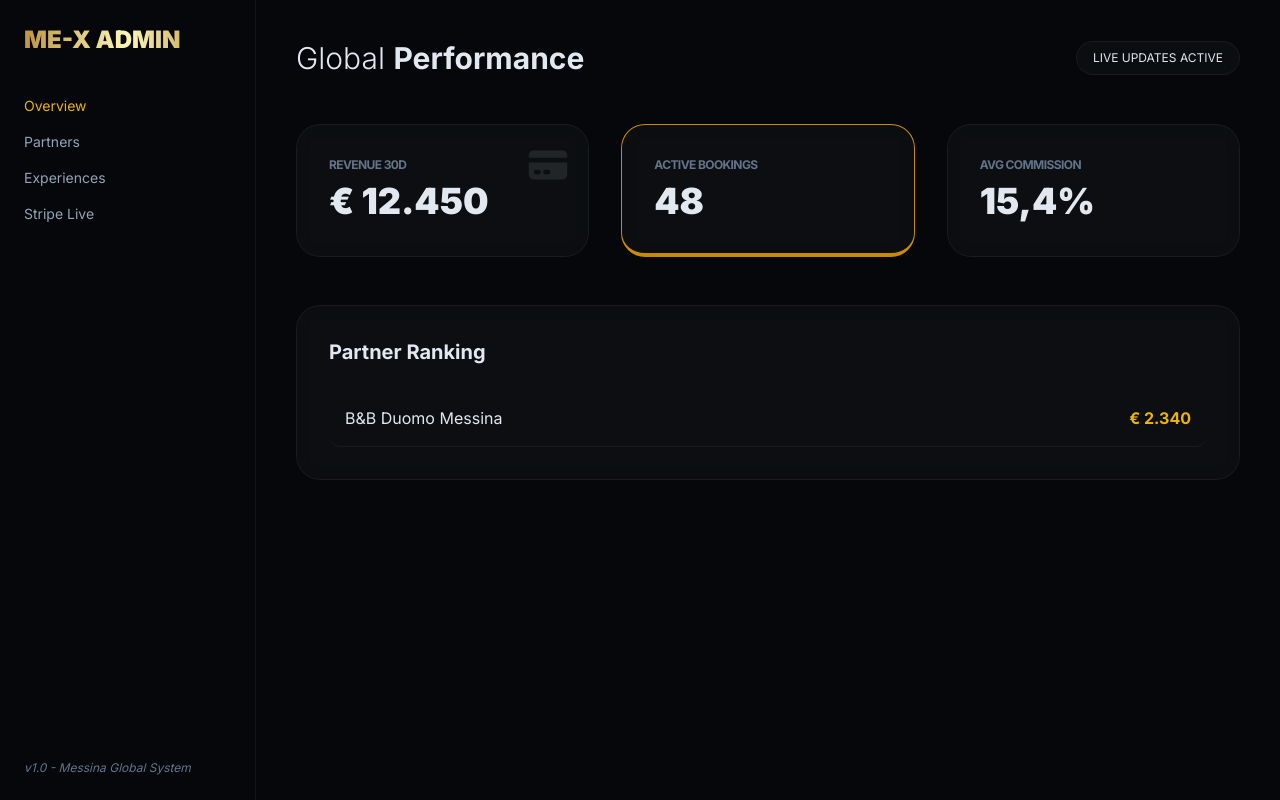
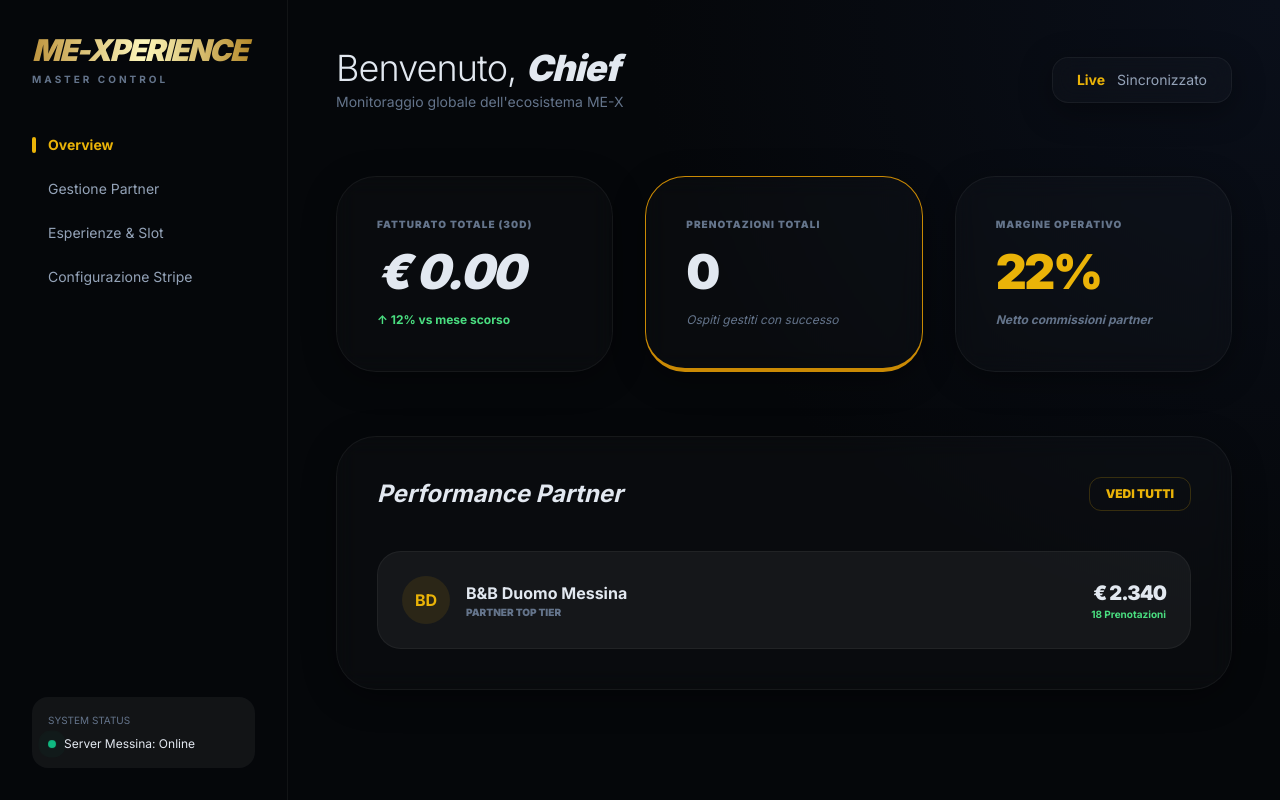
Before and after one commit to me-experince/me-experience-app, a website: page public/admin.html in a window 1280 px wide. Drawn offline with nearby package versions, Linux system fonts and the light colour scheme; no server answers.

Commit message:
Update admin.html

```diff
--- a/public/admin.html
+++ b/public/admin.html
@@ -2,62 +2,163 @@
 <html lang="it">
 <head>
     <meta charset="UTF-8">
+    <meta name="viewport" content="width=device-width, initial-scale=1.0">
     <script src="https://cdn.tailwindcss.com"></script>
     <link href="https://fonts.googleapis.com/css2?family=Inter:wght@300;400;700;900&display=swap" rel="stylesheet">
     <title>ME-X Admin | Command Center</title>
     <style>
-        body { font-family: 'Inter', sans-serif; background: #05070a; }
-        .glass { background: rgba(255, 255, 255, 0.03); backdrop-filter: blur(10px); border: 1px solid rgba(255,255,255,0.05); }
-        .gold-text { background: linear-gradient(to right, #bf953f, #fcf6ba, #b38728); -webkit-background-clip: text; -webkit-text-fill-color: transparent; }
+        body { font-family: 'Inter', sans-serif; background: #05070a; color: #e2e8f0; }
+        .glass {
+            background: rgba(255, 255, 255, 0.02);
+            backdrop-filter: blur(12px);
+            border: 1px solid rgba(255, 255, 255, 0.05);
+            box-shadow: 0 8px 32px 0 rgba(0, 0, 0, 0.37);
+        }
+        .gold-text {
+            background: linear-gradient(to right, #bf953f, #fcf6ba, #b38728);
+            -webkit-background-clip: text;
+            -webkit-text-fill-color: transparent;
+        }
+        .pulse-dot {
+            height: 8px;
+            width: 8px;
+            background-color: #10b981;
+            border-radius: 50%;
+            display: inline-block;
+            box-shadow: 0 0 0 0 rgba(16, 185, 129, 0.7);
+            animation: pulse 2s infinite;
+        }
+        @keyframes pulse {
+            0% { transform: scale(0.95); box-shadow: 0 0 0 0 rgba(16, 185, 129, 0.7); }
+            70% { transform: scale(1); box-shadow: 0 0 0 10px rgba(16, 185, 129, 0); }
+            100% { transform: scale(0.95); box-shadow: 0 0 0 0 rgba(16, 185, 129, 0); }
+        }
     </style>
 </head>
-<body class="text-slate-200">
-    <div class="flex h-screen">
-        <aside class="w-64 border-r border-white/5 p-6 flex flex-col justify-between">
+<body class="overflow-hidden">
+    <div class="flex h-screen w-full">
+        <aside class="w-72 border-r border-white/5 p-8 flex flex-col justify-between hidden md:flex">
             <div>
-                <h1 class="text-2xl font-black gold-text mb-10">ME-X ADMIN</h1>
-                <nav class="space-y-4 text-sm font-medium">
-                    <a href="#" class="block text-yellow-500">Overview</a>
-                    <a href="#" class="block text-slate-400 hover:text-white transition">Partners</a>
-                    <a href="#" class="block text-slate-400 hover:text-white transition">Experiences</a>
-                    <a href="#" class="block text-slate-400 hover:text-white transition">Stripe Live</a>
+                <div class="mb-12">
+                    <h1 class="text-3xl font-black gold-text tracking-tighter italic">ME-XPERIENCE</h1>
+                    <p class="text-[10px] text-slate-500 uppercase tracking-[0.3em] font-bold mt-1">Master Control</p>
+                </div>
+
+                <nav class="space-y-6 text-sm">
+                    <a href="#" class="flex items-center gap-3 text-yellow-500 font-bold group">
+                        <span class="w-1 h-4 bg-yellow-500 rounded-full"></span>
+                        Overview
+                    </a>
+                    <a href="#" class="flex items-center gap-3 text-slate-400 hover:text-white transition-all">
+                        <span class="w-1 h-4 bg-transparent rounded-full group-hover:bg-white/20"></span>
+                        Gestione Partner
+                    </a>
+                    <a href="#" class="flex items-center gap-3 text-slate-400 hover:text-white transition-all">
+                        <span class="w-1 h-4 bg-transparent rounded-full group-hover:bg-white/20"></span>
+                        Esperienze & Slot
+                    </a>
+                    <a href="#" class="flex items-center gap-3 text-slate-400 hover:text-white transition-all">
+                        <span class="w-1 h-4 bg-transparent rounded-full group-hover:bg-white/20"></span>
+                        Configurazione Stripe
+                    </a>
                 </nav>
             </div>
-            <div class="text-xs text-slate-500 italic">v1.0 - Messina Global System</div>
+
+            <div class="bg-white/5 rounded-2xl p-4">
+                <p class="text-[10px] text-slate-500 uppercase mb-2">System Status</p>
+                <div class="flex items-center gap-2">
+                    <span class="pulse-dot"></span>
+                    <span class="text-xs font-medium">Server Messina: Online</span>
+                </div>
+            </div>
         </aside>
 
-        <main class="flex-1 p-10 overflow-y-auto">
-            <header class="flex justify-between items-center mb-12">
-                <h2 class="text-3xl font-light">Global <span class="font-bold">Performance</span></h2>
-                <div class="px-4 py-2 glass rounded-full text-xs">LIVE UPDATES ACTIVE</div>
+        <main class="flex-1 p-6 md:p-12 overflow-y-auto bg-[radial-gradient(circle_at_top_right,_var(--tw-gradient-stops))] from-slate-900/50 via-transparent to-transparent">
+
+            <header class="flex flex-col md:flex-row justify-between items-start md:items-center mb-16 gap-4">
+                <div>
+                    <h2 class="text-4xl font-light tracking-tight">Benvenuto, <span class="font-black italic">Chief</span></h2>
+                    <p class="text-slate-500 text-sm mt-1">Monitoraggio globale dell'ecosistema ME-X</p>
+                </div>
+                <div class="flex gap-4">
+                    <div class="glass px-6 py-3 rounded-2xl flex items-center gap-3 text-sm font-bold">
+                        <span id="update-timer" class="text-yellow-500">Live</span>
+                        <span class="text-slate-400 font-normal">Sincronizzato</span>
+                    </div>
+                </div>
             </header>
 
-            <div class="grid grid-cols-1 md:grid-cols-3 gap-8 mb-12">
-                <div class="glass p-8 rounded-3xl relative overflow-hidden">
-                    <div class="absolute top-0 right-0 p-4 opacity-10"><svg class="w-12 h-12" fill="currentColor" viewBox="0 0 20 20"><path d="M4 4a2 2 0 00-2 2v1h16V6a2 2 0 00-2-2H4z"></path><path fill-rule="evenodd" d="M18 9H2v5a2 2 0 002 2h12a2 2 0 002-2V9zM4 13a1 1 0 011-1h1a1 1 0 110 2H5a1 1 0 01-1-1zm5-1a1 1 0 100 2h1a1 1 0 100-2H9z" clip-rule="evenodd"></path></svg></div>
-                    <p class="text-slate-500 uppercase tracking-tighter text-xs mb-2 font-bold">Revenue 30d</p>
-                    <h3 class="text-4xl font-black">€ <span id="total-revenue">12.450</span></h3>
+            <div class="grid grid-cols-1 md:grid-cols-3 gap-8 mb-16">
+                <div class="glass p-10 rounded-[2.5rem] relative group hover:border-yellow-500/30 transition-all duration-500">
+                    <p class="text-slate-500 uppercase tracking-widest text-[10px] font-black mb-4">Fatturato Totale (30d)</p>
+                    <h3 class="text-5xl font-black tracking-tighter italic">€ <span id="total-revenue">0.00</span></h3>
+                    <div class="mt-4 flex items-center gap-2 text-green-400 text-xs font-bold">
+                        <span>↑ 12% vs mese scorso</span>
+                    </div>
                 </div>
-                <div class="glass p-8 rounded-3xl border-b-4 border-yellow-600">
-                    <p class="text-slate-500 uppercase tracking-tighter text-xs mb-2 font-bold">Active Bookings</p>
-                    <h3 class="text-4xl font-black">48</h3>
+
+                <div class="glass p-10 rounded-[2.5rem] border-b-4 border-yellow-600">
+                    <p class="text-slate-500 uppercase tracking-widest text-[10px] font-black mb-4">Prenotazioni Totali</p>
+                    <h3 class="text-5xl font-black tracking-tighter" id="booking-count">0</h3>
+                    <p class="mt-4 text-slate-500 text-xs italic italic italic">Ospiti gestiti con successo</p>
                 </div>
-                <div class="glass p-8 rounded-3xl">
-                    <p class="text-slate-500 uppercase tracking-tighter text-xs mb-2 font-bold">Avg Commission</p>
-                    <h3 class="text-4xl font-black">15,4%</h3>
+
+                <div class="glass p-10 rounded-[2.5rem]">
+                    <p class="text-slate-500 uppercase tracking-widest text-[10px] font-black mb-4">Margine Operativo</p>
+                    <h3 class="text-5xl font-black tracking-tighter text-yellow-500">22%</h3>
+                    <p class="mt-4 text-slate-500 text-xs font-bold italic">Netto commissioni partner</p>
                 </div>
             </div>
 
-            <div class="glass rounded-3xl p-8">
-                <h3 class="text-xl font-bold mb-6">Partner Ranking</h3>
-                <div class="space-y-4">
-                    <div class="flex justify-between items-center p-4 border-b border-white/5 hover:bg-white/5 transition rounded-xl">
-                        <span>B&B Duomo Messina</span>
-                        <span class="font-bold text-yellow-500">€ 2.340</span>
+            <div class="glass rounded-[2.5rem] p-10">
+                <div class="flex justify-between items-center mb-10">
+                    <h3 class="text-2xl font-bold italic">Performance Partner</h3>
+                    <button class="text-xs uppercase font-black text-yellow-500 border border-yellow-500/20 px-4 py-2 rounded-xl hover:bg-yellow-500 hover:text-black transition">Vedi Tutti</button>
+                </div>
+
+                <div class="space-y-6">
+                    <div class="flex justify-between items-center p-6 bg-white/5 rounded-3xl border border-white/5 hover:border-yellow-500/20 transition-all">
+                        <div class="flex items-center gap-4">
+                            <div class="w-12 h-12 rounded-full bg-yellow-500/10 flex items-center justify-center text-yellow-500 font-bold">BD</div>
+                            <div>
+                                <h4 class="font-bold">B&B Duomo Messina</h4>
+                                <p class="text-[10px] text-slate-500 uppercase font-black">Partner Top Tier</p>
+                            </div>
+                        </div>
+                        <div class="text-right">
+                            <p class="text-xl font-black tracking-tighter">€ 2.340</p>
+                            <p class="text-[10px] text-green-400 font-bold">18 Prenotazioni</p>
+                        </div>
                     </div>
                 </div>
             </div>
         </main>
     </div>
+
+    <script>
+        async function updateStats() {
+            try {
+                // Chiamata all'API che abbiamo creato nel server.js
+                const response = await fetch('/api/realtime-stats');
+                if (!response.ok) throw new Error('Network response was not ok');
+
+                const data = await response.json();
+
+                // Aggiornamento DOM con animazione base
+                document.getElementById('total-revenue').innerText = data.revenue;
+                document.getElementById('booking-count').innerText = data.count;
+
+                console.log('Dati aggiornati con successo da Stripe.');
+            } catch (error) {
+                console.error('Errore nel caricamento dati Stripe:', error);
+                // In caso di errore (es. chiavi Stripe non configurate), mostriamo 0.00
+                document.getElementById('total-revenue').innerText = "0.00";
+            }
+        }
+
+        // Lancio immediato e poi ogni 30 secondi
+        updateStats();
+        setInterval(updateStats, 30000);
+    </script>
 </body>
 </html>
```
